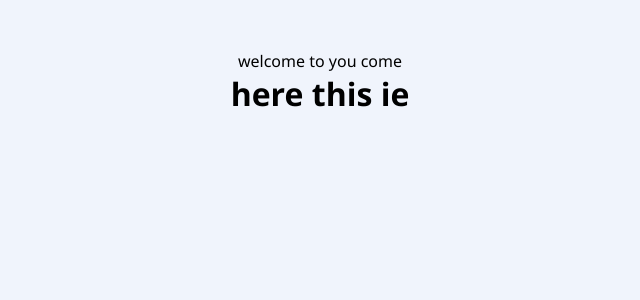
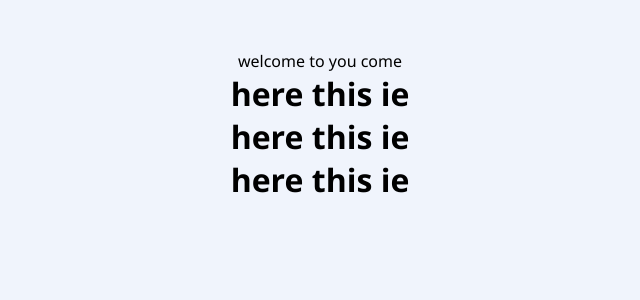
Before and after one commit to Chamod-alt/zephyra-login, a React (Create React App) app: page /Welcome in a window 1280 px wide. Shown: the top 300 px of the page, without its empty margins (320-960 px from the left). Built offline with nearby package versions, Linux system fonts and the light colour scheme.

Commit message:
Update Welcome.js

```diff
--- a/src/pages/Welcome.js
+++ b/src/pages/Welcome.js
@@ -9,6 +9,8 @@ const Welcome = () => {
     <div style={{ textAlign: "center", paddingTop: "50px" }}>
 
      <p> welcome to you come</p>
+     <h1>here this ie </h1>
+     <h1>here this ie </h1>
      <h1>here this ie </h1>
 
 {/*}
```
